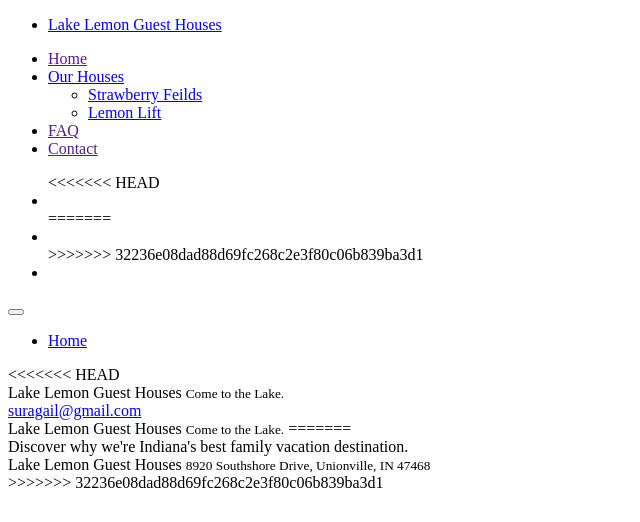
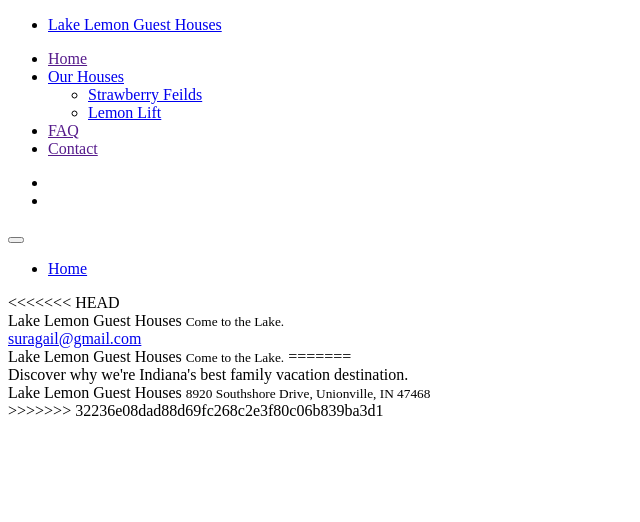
Before and after one commit to Teal-and-Sarah-Build-Websites/LakeLemon, a PHP site: template themes/lakelemon/templates/faq.html.twig in a window 1280 px wide. Shown: the top 522 px of the page, without its empty margins (0-640 px from the left). Run offline with PHP 8.4, Linux system fonts and the light colour scheme; the template is opened without the code that fills it, so the values that code supplies are empty; some libraries are stand-ins or nearby versions; some web fonts are replaced.

Commit message:
Corrected navbar bug I saw.

```diff
--- a/themes/lakelemon/templates/partials/navigation.html.twig
+++ b/themes/lakelemon/templates/partials/navigation.html.twig
@@ -19,11 +19,7 @@
         </li>
 </ul>
 <ul class="uk-iconnav">
-<<<<<<< HEAD
-    <li class="nav-social"><a href="https://www.facebook.com/Lake-Lemon-Guest-Houses-114437381968688/" uk-icon="icon: facebook"></a></li>
-=======
     <li class="nav-social"><a href="{{site.facebook}}" uk-icon="icon: facebook"></a></li>
->>>>>>> 32236e08dad88d69fc268c2e3f80c06b839ba3d1
     <li><a uk-navbar-toggle-icon uk-toggle="target: #offcanvas-slide" class="uk-hidden@m" id="mobile-nav-toggle"></a></li>
 </ul>
 
```
